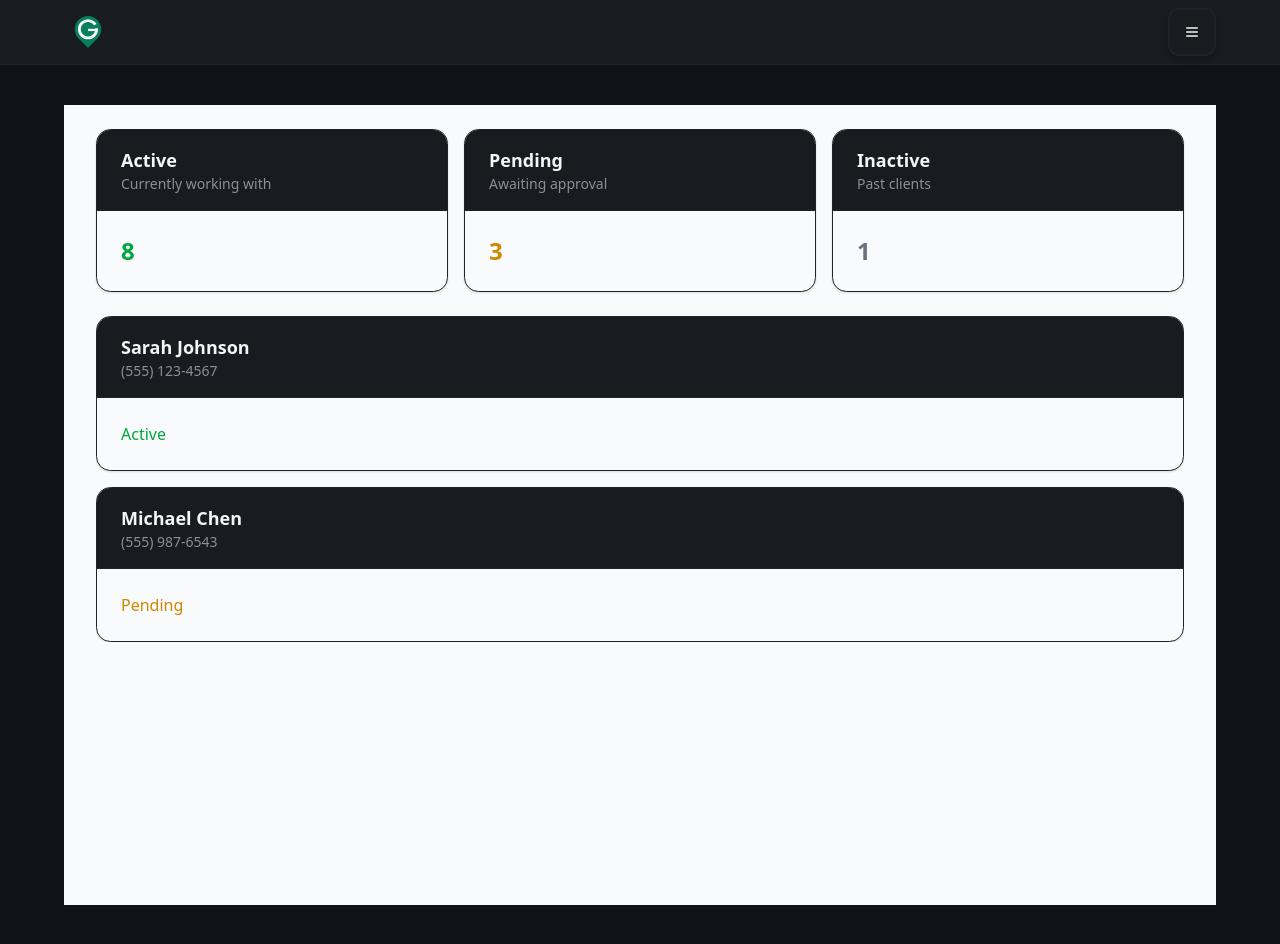
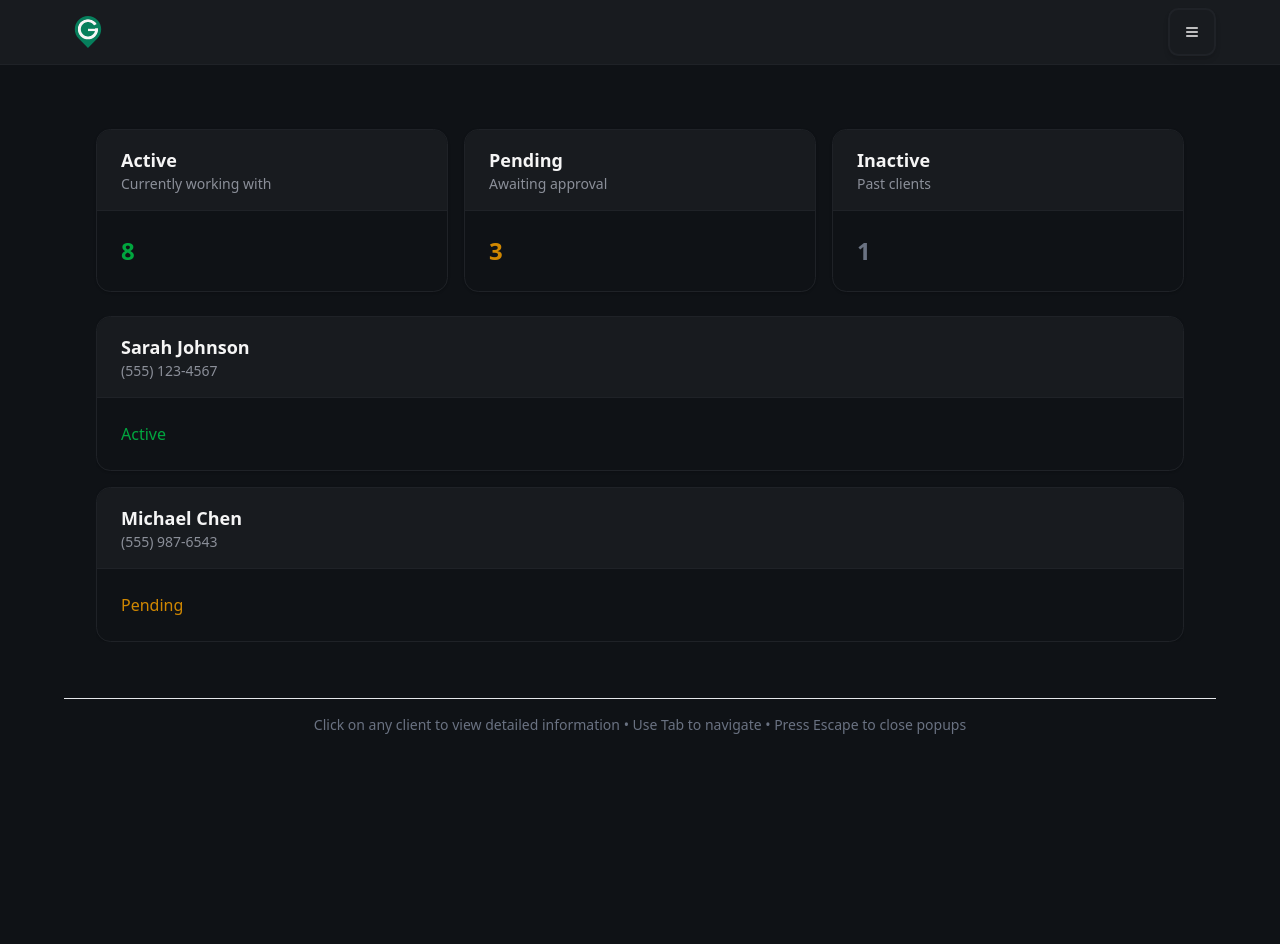
Before and after one commit to Lazt-Solutions/geoclient, a Next.js app: page /clients in a window 1280 px wide. Built offline with nearby package versions, Linux system fonts and the light colour scheme; no server answers.

Commit message:
fixed colors of background and text

```diff
--- a/app/clients/page.tsx
+++ b/app/clients/page.tsx
@@ -6,6 +6,7 @@ import GeoInfoCard from "@/components/ui/GeoInfoCard";
 // import GeoButton from "@/components/ui/GeoButton";
 import ClientList from "@/components/client/ClientList";
 import ClientPopup from "@/components/client/ClientPopup";
+import ClientFooter from "@/components/client/ClientFooter"
 import { Client } from "@/components/client/ClientCard";
 
 export default function ClientsPage() {
@@ -36,10 +37,7 @@ export default function ClientsPage() {
   ];
 
   return (
-    <div className="bg-gray-50 min-h-screen">
-      {/* Top App Header */}
-      {/* <GeoHeader /> */}
-
+    <div className="bg-background min-h-screen">
       <main className="max-w-7xl mx-auto px-4 sm:px-6 lg:px-8 py-6 space-y-6">
         {/* Stats Row */}
         <div className="grid grid-cols-1 sm:grid-cols-3 gap-4">
@@ -60,6 +58,7 @@ export default function ClientsPage() {
 
       {/* Popup */}
       <ClientPopup client={selectedClient} onClose={() => setSelectedClient(null)} />
+    <ClientFooter />
     </div>
   );
 }
--- a/components/client/ClientFooter.tsx
+++ b/components/client/ClientFooter.tsx
@@ -1,6 +1,6 @@
 export default function ClientFooter() {
   return (
-    <footer className="bg-white border-t border-gray-200 mt-8">
+    <footer className="bg-background border-t border-gray-200 mt-8">
       <div className="max-w-7xl mx-auto px-4 sm:px-6 lg:px-8 py-4">
         <p className="text-sm text-gray-500 text-center">
           Click on any client to view detailed information • Use Tab to navigate • Press Escape to close popups
--- a/components/client/ClientPopup.tsx
+++ b/components/client/ClientPopup.tsx
@@ -26,20 +26,24 @@ export default function ClientPopup({ client, onClose }: ClientPopupProps) {
           {/* Contact Info */}
           <section>
             <h4 className="text-lg font-semibold text-gray-900 mb-3">Contact Information</h4>
+            <div className="p-6 space-y-6 text-gray-900">
               <p>Email: {client.email}</p>
               <p>Phone: {client.phone}</p>
               <p>Status: {client.status}</p>
+            </div>
           </section>
 
           {/* Addresses */}
           {client.addresses?.length > 0 && (
             <section>
               <h4 className="text-lg font-semibold text-gray-900 mb-3">Addresses</h4>
+              <div className="p-6 space-y-6 text-gray-900">
                 {client.addresses.map((addr, i) => (
                   <div key={i} className="bg-gray-50 p-3 rounded-lg mb-2">
                     {addr}
                   </div>
                 ))}
+              </div>
             </section>
           )}
 
@@ -61,11 +65,13 @@ export default function ClientPopup({ client, onClose }: ClientPopupProps) {
           {client.notes?.length > 0 && (
             <section>
               <h4 className="text-lg font-semibold text-gray-900 mb-3">Notes</h4>
+              <div className="p-6 space-y-6 text-gray-900">
                 {client.notes.map((note, i) => (
                   <div key={i} className="bg-blue-50 border-l-4 border-blue-400 p-3 rounded-r-lg mb-2">
                     {note}
                   </div>
                 ))}
+              </div>
             </section>
           )}
         </div>
```
Lines whose indentation alone changed are shown as unchanged.
